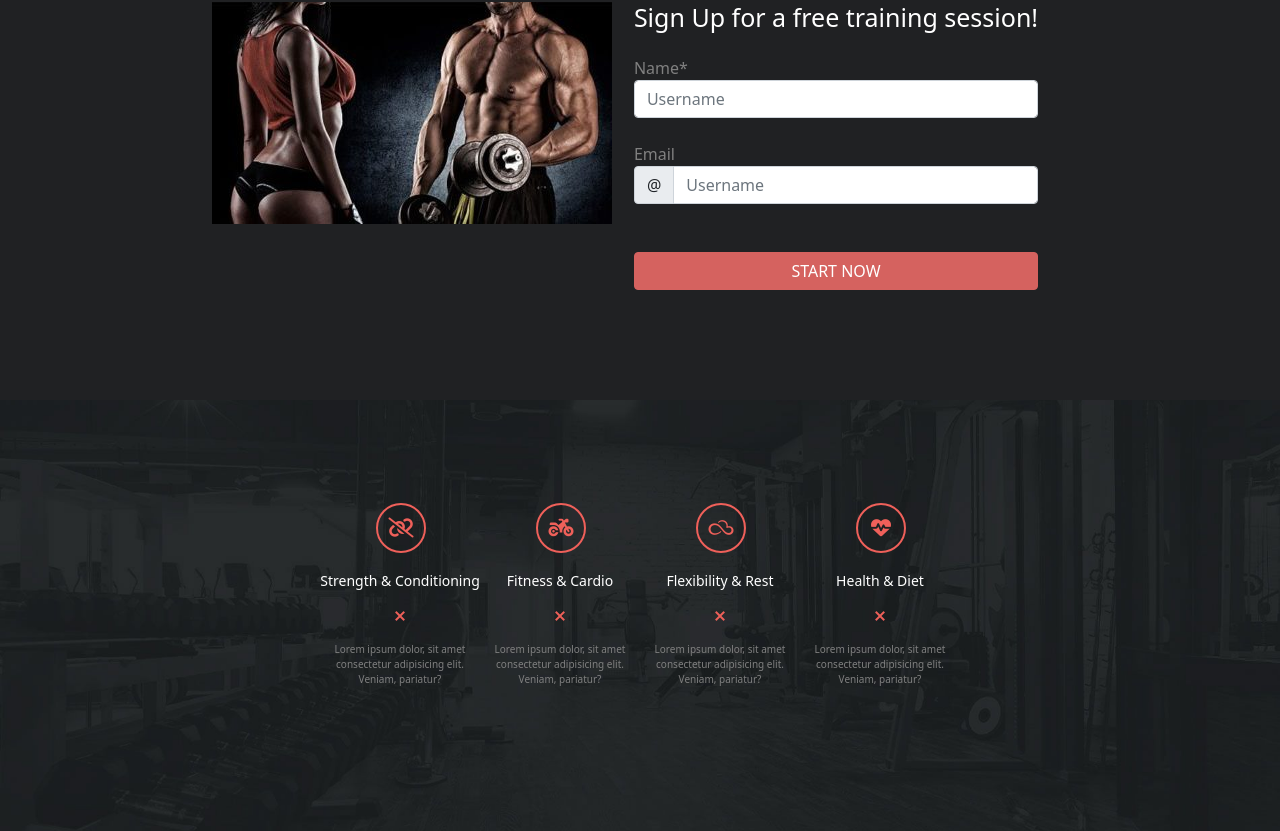
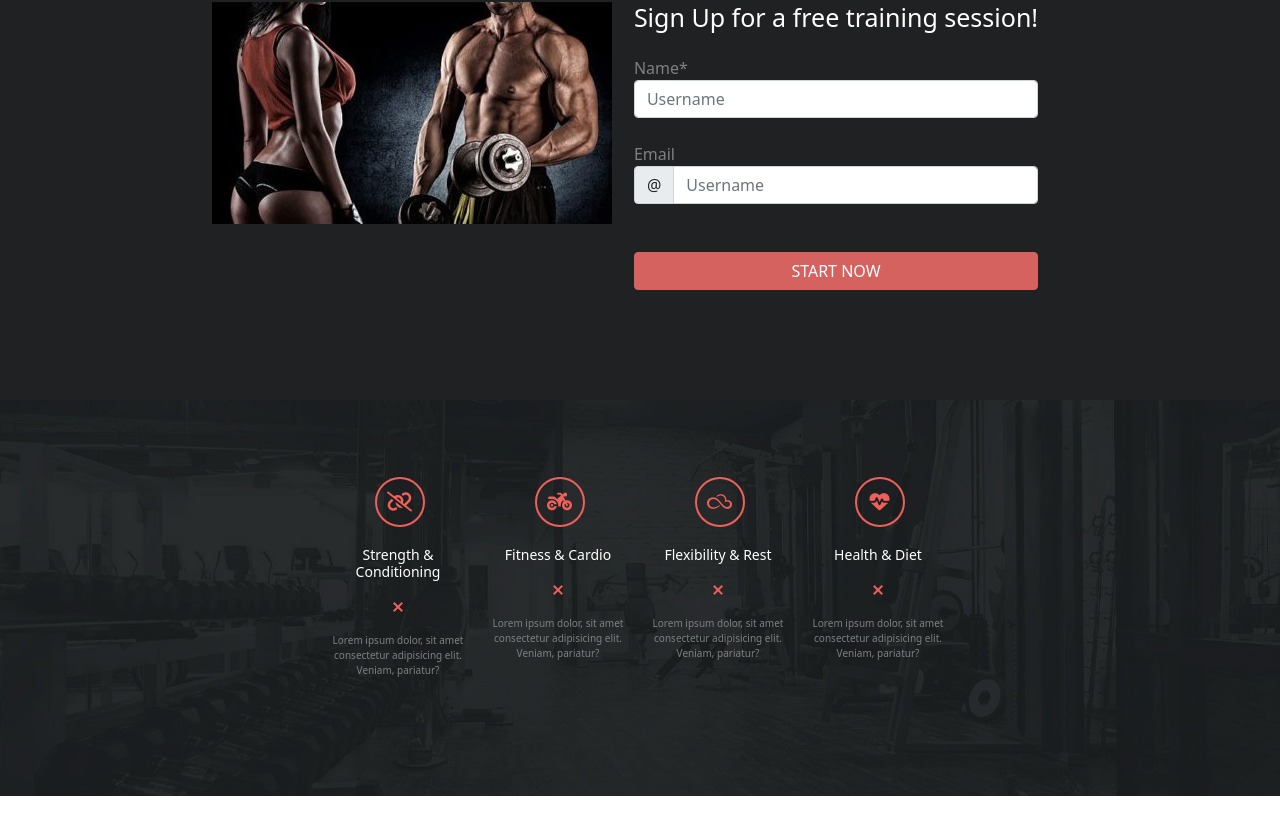
Before and after one commit to Selenejpg/proj-html-vuejs, a Vue app: page / in a window 1280 px wide. Shown: the part 1219-2050 px from the top of the page. After the commit the page ends 2015 px from the top, so only its background shows below. Built offline with nearby package versions, Linux system fonts and the light colour scheme.

Commit message:
fix terza sez

```diff
--- a/src/components/partials/TerzaSezione.vue
+++ b/src/components/partials/TerzaSezione.vue
@@ -1,6 +1,6 @@
 <template>
   <div class="d-flex bg-image justify-content-center m-auto text-center">
-    <div class="me2">
+    <div class="me-1">
       <div class="circle d-flex justify-content-center align-items-center">
         <i class="fa-solid fa-link-slash"></i>
       </div>
@@ -8,7 +8,7 @@
       <img class="divider" src="../../assets/img/divider-x-red.png" alt="">
       <p>Lorem ipsum dolor, sit amet consectetur adipisicing elit. Veniam, pariatur?</p>
     </div>
-    <div class="me2">
+    <div class="me-1">
       <div class="circle d-flex justify-content-center align-items-center">
         <i class="fa-solid fa-motorcycle"></i>
       </div>
@@ -16,7 +16,7 @@
       <img class="divider" src="../../assets/img/divider-x-red.png" alt="">
       <p>Lorem ipsum dolor, sit amet consectetur adipisicing elit. Veniam, pariatur?</p>
     </div>
-    <div class="me2">
+    <div class="me-1">
       <div class="circle d-flex justify-content-center align-items-center">
         <i class="fa-brands fa-skyatlas"></i>
       </div>
@@ -24,7 +24,7 @@
       <img class="divider" src="../../assets/img/divider-x-red.png" alt="">
       <p>Lorem ipsum dolor, sit amet consectetur adipisicing elit. Veniam, pariatur?</p>
     </div>
-    <div class="me2">
+    <div class="me-1">
       <div class="circle d-flex justify-content-center align-items-center">
         <i class="fa-solid fa-heart-pulse"></i>
       </div>
@@ -49,8 +49,8 @@ export default {
   padding-left: 25%;
   padding-right: 25%;
   font-size: 10px;
-  padding-top: 8%;
-  padding-bottom: 10%;
+  padding-top: 6%;
+  padding-bottom: 8%;
 }
 
 .fa-solid{
```
